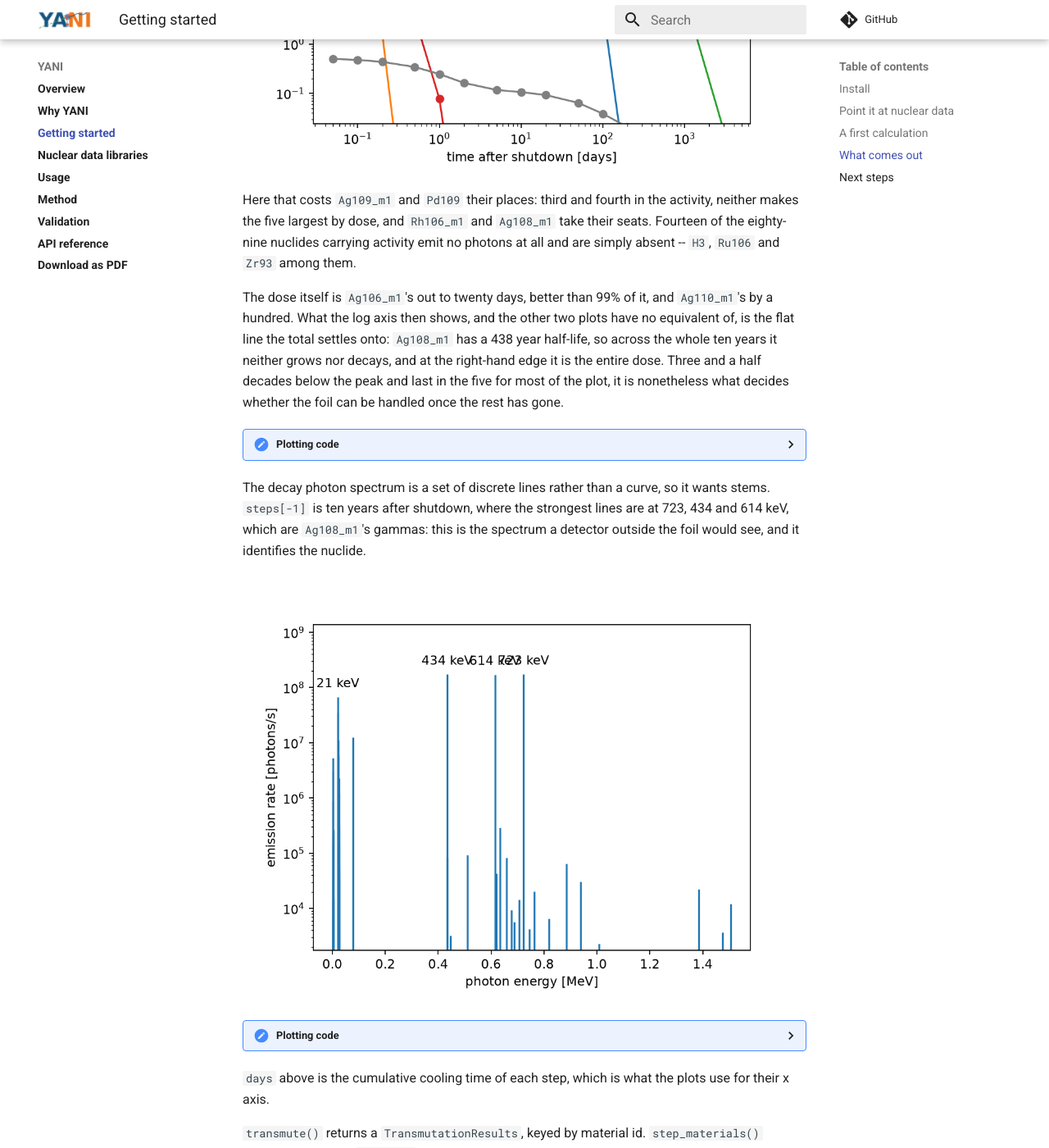
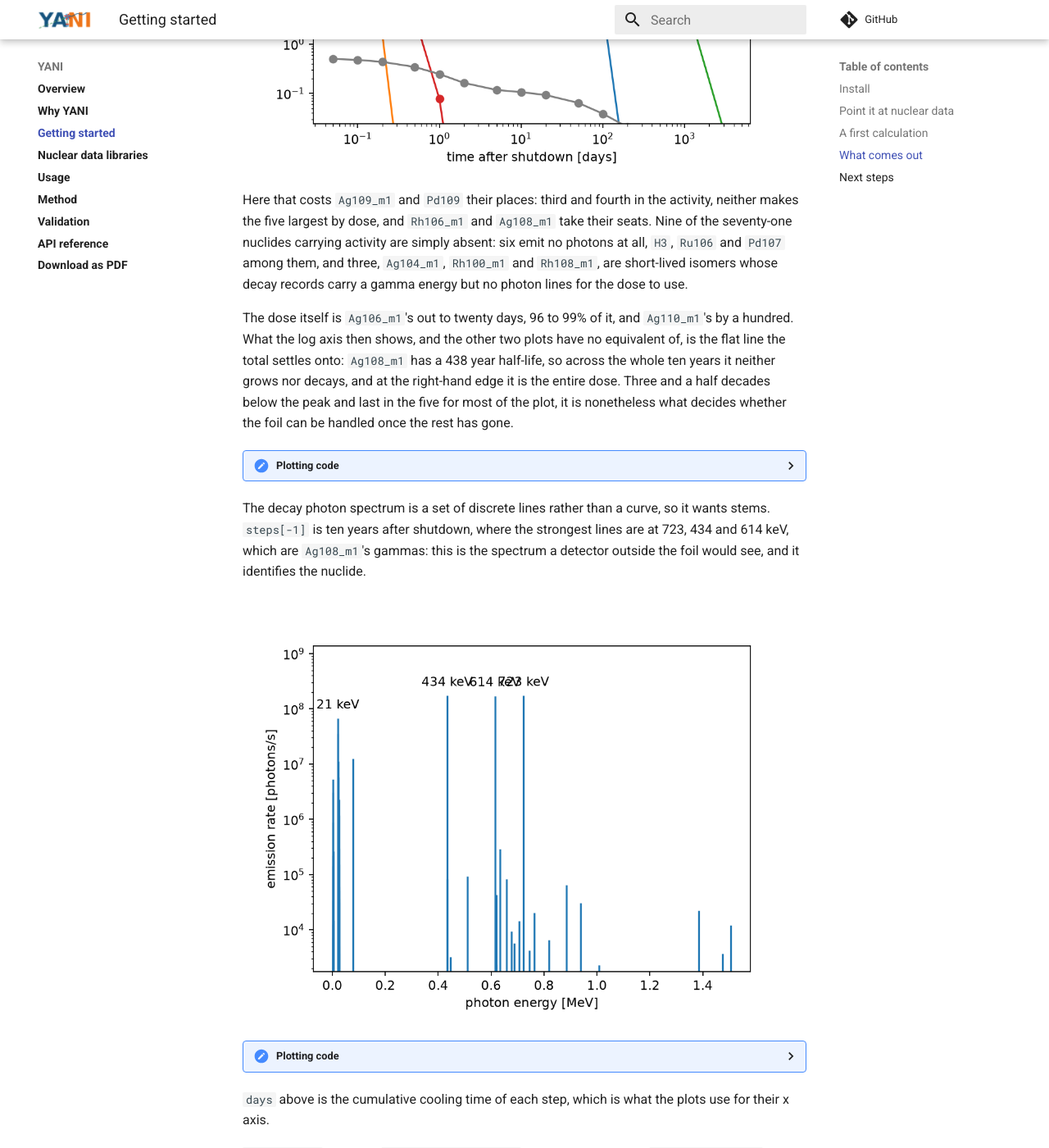
Before and after one commit to fusion-neutronics/yani, an MkDocs documentation site: the page built from docs/getting_started.md, in a window 1280 px wide and 1400 px high, scrolled down 4226 px. Shown: the whole window at 82% size. Built offline with MkDocs 1.6.1 and Material for MkDocs 9.7.7, drawn with Linux system fonts in a browser that asks for light colours; comment, search, counter and statistics services are not loaded; some of the changed text lies outside the part shown.

Commit message:
Re-measure the library and getting-started figures on 2026-10-12.1
The numbers below had not been checked against the current data release.
Each was re-measured on release 2026-10-12.1 (every latest.json names it)
with yani-core 0.21.0 from PyPI, from a cold cache, and only the ones that
came out different change here.

Energy range. The TENDL-2017 row said 200 MeV throughout. 2,780 of its
2,801 evaluations reach 200 MeV, but 21 do not: 14 stop at 20 MeV (H1, H3,
He3, He4, Li6, Li7, Be9, B11, C13, N15, O17, F19, U233, Pu239), 4 at 150
(H2, C12, N14, O16), U235 and U238 at 30 and Th232 at 60. TENDL-2025 is the
one that is uniform, all 2,848 at 200 MeV, so the sentence above the table
no longer says none is. The other four rows, and Fe56 and W186 reaching
150 MeV on ENDF/B-VIII.1, are unchanged by the census.

The census reads each evaluation's energy grid, its last point rounded to
MeV as library_overview.py rounds it. The grids are in energy.arrow now,
one record batch per temperature located by version.json's energy_ranges,
rather than in the nuclide.arrow column library_overview.py reads.

Placeholder decay records. JENDL-5's count is 377, not 375: the
decay_energy_placeholders count in the release's own provenance.json. The
ENDF/B-VIII.1 and JEFF-4.0 counts (1144, 1529) and Sn111 (1.63 MeV against
0.69 MeV) are unchanged.

Getting started, on the page's own silver foil with tendl-2025. Of the
seventy-one nuclides carrying activity over the plotted cooling steps, nine
are absent from the dose, not fourteen of eighty-nine. Six of them emit no
photons (H3, Ru106, Pd107, Cd113, Mo100, Zr96); Zr93 is not in the
inventory at all. The other three, Ag104_m1, Rh100_m1 and Rh108_m1, are
isomers whose ENDF/B-VIII.1 decay records carry a gamma energy and no
photon lines, so the dose cannot see them, and the page now says so rather
than that they emit nothing. Ag106_m1 carries 95.6 to 99.3% of the dose out
to twenty days, not better than 99% throughout. The result-access example
named its keys Ag110m and Ag108m; the call prints Ag110_m1 and Ag108_m1.

````diff
--- a/docs/getting_started.md
+++ b/docs/getting_started.md
@@ -201,10 +201,12 @@ by side.
 
 Here that costs `Ag109_m1` and `Pd109` their places: third and fourth in the
 activity, neither makes the five largest by dose, and `Rh106_m1` and `Ag108_m1`
-take their seats. Fourteen of the eighty-nine nuclides carrying activity emit no
-photons at all and are simply absent -- `H3`, `Ru106` and `Zr93` among them.
+take their seats. Nine of the seventy-one nuclides carrying activity are simply
+absent: six emit no photons at all, `H3`, `Ru106` and `Pd107` among them, and
+three, `Ag104_m1`, `Rh100_m1` and `Rh108_m1`, are short-lived isomers whose decay
+records carry a gamma energy but no photon lines for the dose to use.
 
-The dose itself is `Ag106_m1`'s out to twenty days, better than 99% of it, and
+The dose itself is `Ag106_m1`'s out to twenty days, 96 to 99% of it, and
 `Ag110_m1`'s by a hundred. What the log axis then shows, and the other two plots
 have no equivalent of, is the flat line the total settles onto: `Ag108_m1` has a
 438 year half-life, so across the whole ten years it neither grows nor decays,
@@ -291,7 +293,7 @@ you can ask a result:
 
 <!-- doctest: skip -->
 ```python
-print(final.activity(by_nuclide=True))     # {"Ag110m": ..., "Ag108m": ..., ...}
+print(final.activity(by_nuclide=True))     # {"Ag108_m1": ..., "Ag110_m1": ..., ...}
 print(final.decay_heat(by_nuclide=True))   # W per nuclide
 print(final.contact_dose(by_nuclide=True)) # Gy/h per nuclide
 print(len(final.nuclides))                 # how much the network grew
````
Also changed, not shown: docs/libraries.md (+5 -4 lines).
